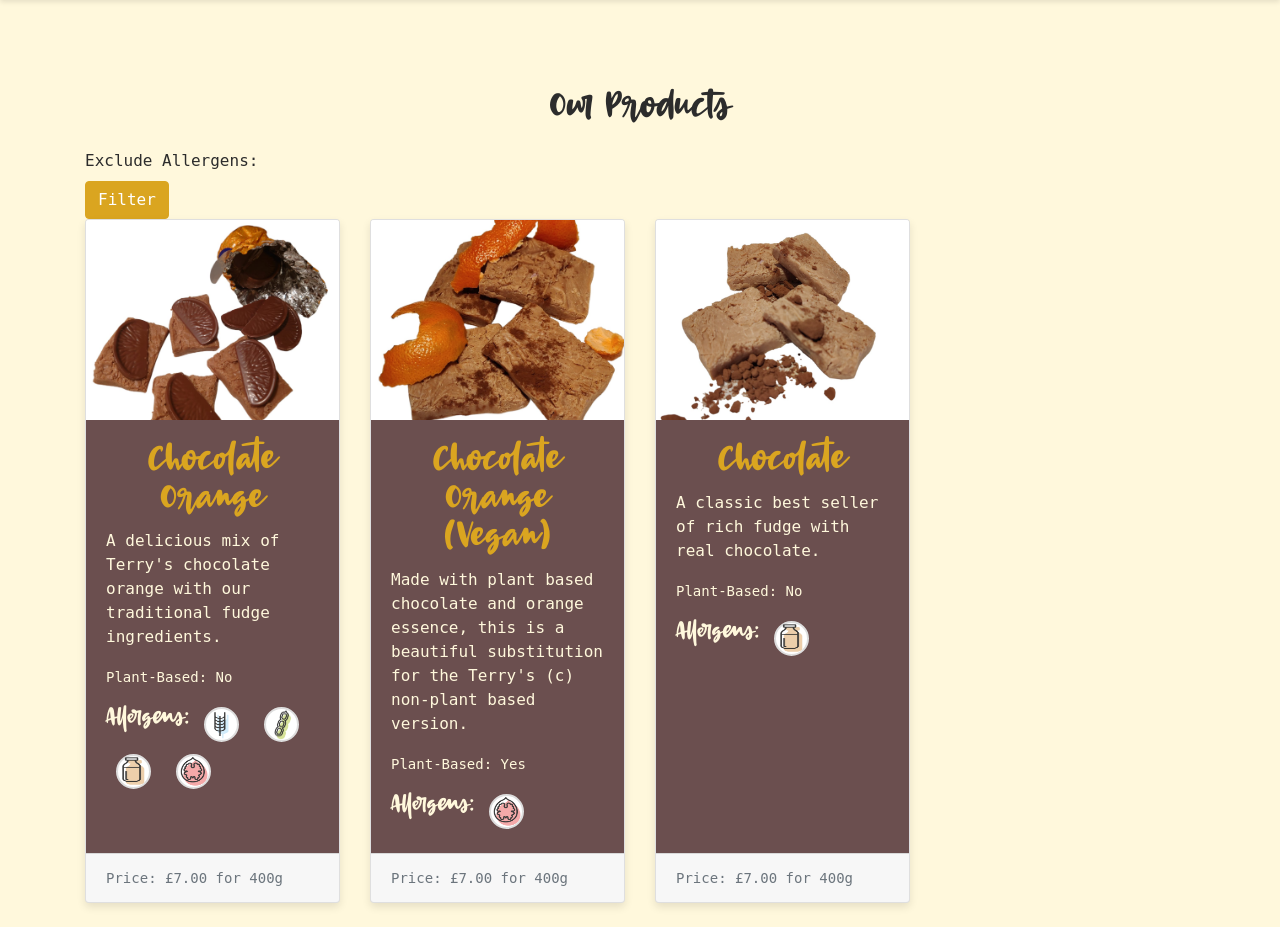
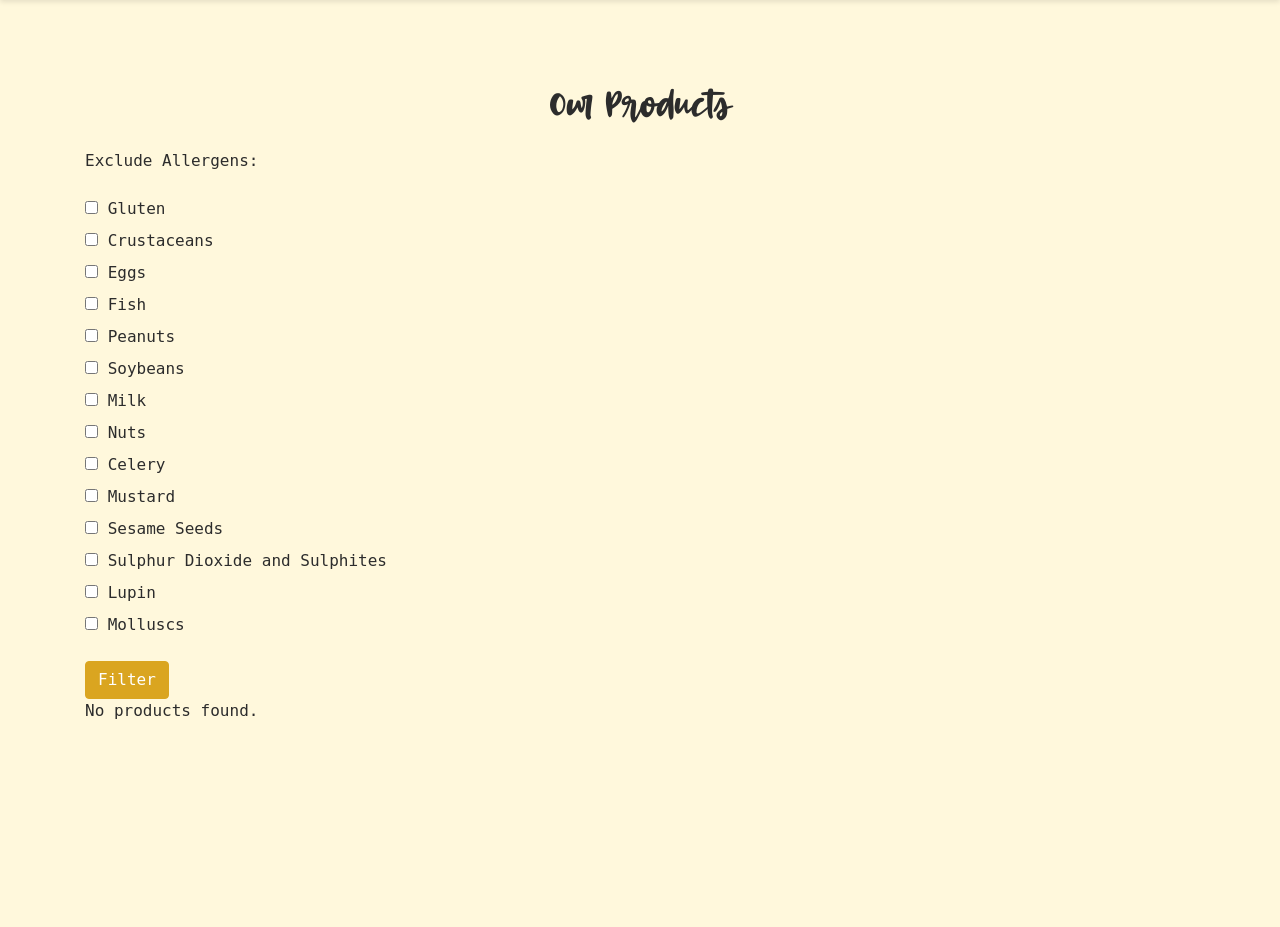
Before and after one commit to ajmccredie/fudge-kitchen, a Django app: page /edible_products/ in a window 1280 px wide. Shown: the part 185-1112 px from the top of the page. After the commit the page ends 904 px from the top, so only its background shows below. Run offline with Django 4.2, Linux system fonts and the light colour scheme; data comes from the database, SQL or seed files in the repository; both versions use the stored data as it was after the commit; data that the repository does not hold is empty; some libraries are stand-ins or nearby versions.

Commit message:
Add forms and update template and views to start to sort allergen filter function

```diff
--- /dev/null
+++ b/edible_products/forms.py
@@ -0,0 +1,25 @@
+from django import forms
+
+class AllergenFilterForm(forms.Form):
+    ALLERGEN_CHOICES = [
+        ('gluten', 'Gluten'),
+        ('crustaceans', 'Crustaceans'),
+        ('eggs', 'Eggs'),
+        ('fish', 'Fish'),
+        ('peanuts', 'Peanuts'),
+        ('soybeans', 'Soybeans'),
+        ('milk', 'Milk'),
+        ('nuts', 'Nuts'),
+        ('celery', 'Celery'),
+        ('mustard', 'Mustard'),
+        ('sesame_seeds', 'Sesame Seeds'),
+        ('sulphur_dioxide_and_sulphites', 'Sulphur Dioxide and Sulphites'),
+        ('lupin', 'Lupin'),
+        ('molluscs', 'Molluscs'),
+    ]
+    allergens = forms.MultipleChoiceField(
+        choices=ALLERGEN_CHOICES,
+        widget=forms.CheckboxSelectMultiple,
+        required=False,
+        label="Exclude Allergens:"
+    )
--- a/edible_products/templates/edible_products/product_list.html
+++ b/edible_products/templates/edible_products/product_list.html
@@ -7,25 +7,17 @@
 <div class="container mt-5 pt-7">
     <h2 class="logo-font text-center my-4">Our Products</h2>
     <!-- Product List -->
-    <form method="GET" action="{% url 'product_list' %}">
-        <label for="allergen">Exclude Allergens:</label>
-        <div class="allergen-filters">
-            {% for allergen in allergens %}
-            <div class="form-check">
-                <input class="form-check-input" type="checkbox" name="allergen[]" value="{{ allergen.id }}"
-                       id="allergen{{ allergen.id }}" {% if allergen.id|stringformat:"s" in allergen_filters %}checked{% endif %}>
-                <label class="form-check-label" for="allergen{{ allergen.id }}">
-                    <img src="{% static allergen.symbol_path %}" alt="{{ allergen.name }}" style="height: 20px;">
-                    {{ allergen.name }}
-                </label>
-            </div>
-            {% endfor %}
-        </div>
-        <button type="submit" class="btn btn-primary">Filter</button>
+    <div class="allergen-filters">
+        <form method="GET" action="">
+            {{ allergen_form.as_p }}
+            <button type="submit" class="btn btn-primary">Filter</button>
+        </form>
+    </div>
     </form>
     <div class="row">
         {% for product in edible_products %}
-        <a href="{% url 'product_detail' product.id %}" style="text-decoration: none; color: inherit;" class="col-sm-6 col-md-4 col-lg-3 mb-4" onmouseover="this.style.cursor='pointer'">
+        <a href="{% url 'product_detail' product.id %}" style="text-decoration: none; color: inherit;"
+            class="col-sm-6 col-md-4 col-lg-3 mb-4" onmouseover="this.style.cursor='pointer'">
             <div class="card h-100">
                 {% if product.image %}
                 <img src="{{ product.image.url }}" class="card-img-top" alt="{{ product.flavour }}">
@@ -41,7 +33,8 @@
                         {% for allergen in product.get_allergens_info %}
                         <div class="d-inline-block text-center mx-2">
                             <div class="allergen-circle">
-                                <img src="{% static allergen.symbol_path %}" alt="{{ allergen.name }}" class="img-fluid" style="width: 30px; height: 30px;">
+                                <img src="{% static allergen.symbol_path %}" alt="{{ allergen.name }}" class="img-fluid"
+                                    style="width: 30px; height: 30px;">
                             </div>
                         </div>
                         {% endfor %}
--- a/edible_products/views.py
+++ b/edible_products/views.py
@@ -1,42 +1,60 @@
 from django.shortcuts import render
-from django.views.generic import ListView, DetailView, View
+from django.views.generic import ListView, DetailView, View, TemplateView
 from django.http import JsonResponse
 from django.contrib import messages
 from decimal import Decimal, InvalidOperation
 from django.db.models import Q
 from .models import EdibleProduct, ProductWeightPrice, Allergen
+from .forms import AllergenFilterForm
 
 class EdibleProductListView(ListView):
+    # model = EdibleProduct
+    # context_object_name = 'edible_products'
+    # template_name = 'edible_products/product_list.html'
+
+    # def get_queryset(self):
+    #     queryset = super().get_queryset()
+    #     query = self.request.GET.get('q')
+    #     allergen_ids = self.request.GET.getlist('allergen[]')
+    #     print(allergen_ids)
+
+    #     if query:
+    #         queryset = queryset.filter(
+    #             Q(flavour__icontains=query) |  # Search in flavour
+    #             Q(details__icontains=query) |  # Search in details
+    #             Q(ingredients__icontains=query)  # Search in ingredients
+    #         )
+
+    #     # Filter out products with the specified allergens
+    #     if allergen_ids:
+    #         for allergen_id in allergen_ids:
+    #             queryset = queryset.exclude(**{f"{allergen_id}": True})
+
+    #     return queryset
+
+    # def get_context_data(self, **kwargs):
+    #     context = super().get_context_data(**kwargs)
+    #     context['search_query'] = self.request.GET.get('q', '')
+    #     context['allergens'] = Allergen.objects.all()
+    #     context['allergen_filters'] = self.request.GET.getlist('allergen[]')
+    #     return context
+
     model = EdibleProduct
-    context_object_name = 'edible_products'
     template_name = 'edible_products/product_list.html'
 
     def get_queryset(self):
         queryset = super().get_queryset()
-        query = self.request.GET.get('q')
-        allergen_ids = self.request.GET.getlist('allergen[]')
-        print(allergen_ids)
-
-        if query:
-            queryset = queryset.filter(
-                Q(flavour__icontains=query) |  # Search in flavour
-                Q(details__icontains=query) |  # Search in details
-                Q(ingredients__icontains=query)  # Search in ingredients
-            )
-
-        # Filter out products with the specified allergens
-        if allergen_ids:
-            for allergen_id in allergen_ids:
-                queryset = queryset.exclude(**{f"{allergen_id}": True})
-
+        if 'allergens' in self.request.GET:
+            allergens = self.request.GET.getlist('allergens')
+            for allergen in allergens:
+                queryset = queryset.exclude(**{allergen: True})
         return queryset
 
     def get_context_data(self, **kwargs):
         context = super().get_context_data(**kwargs)
-        context['search_query'] = self.request.GET.get('q', '')
-        context['allergens'] = Allergen.objects.all()
-        context['allergen_filters'] = self.request.GET.getlist('allergen[]')
+        context['allergen_form'] = AllergenFilterForm(self.request.GET)
         return context
+
 
 class EdibleProductDetailView(DetailView):
     model = EdibleProduct
```
Also changed, not shown: db.sqlite3.
